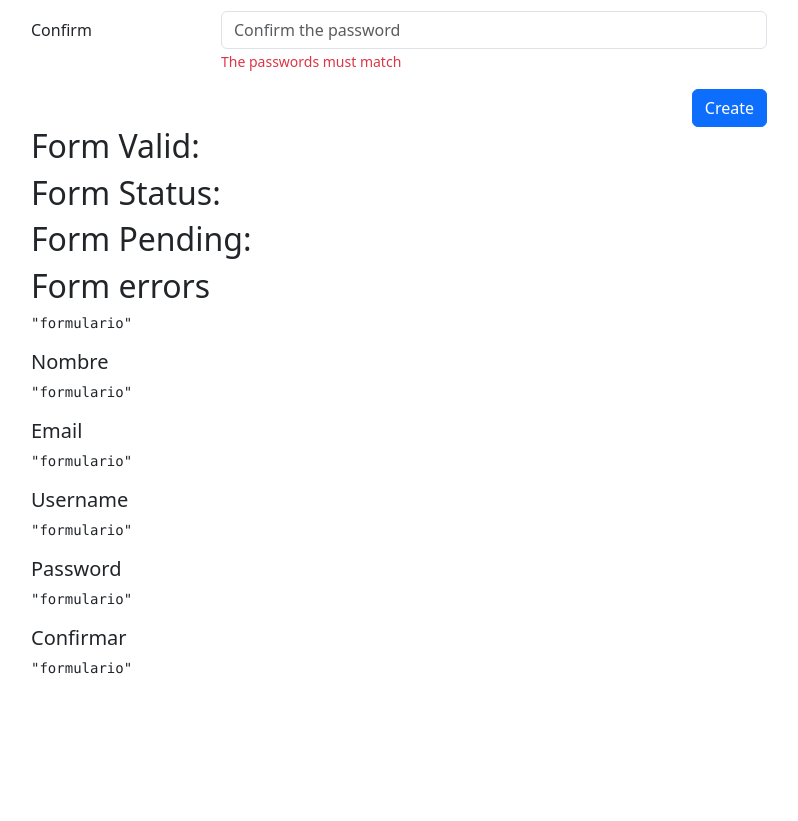
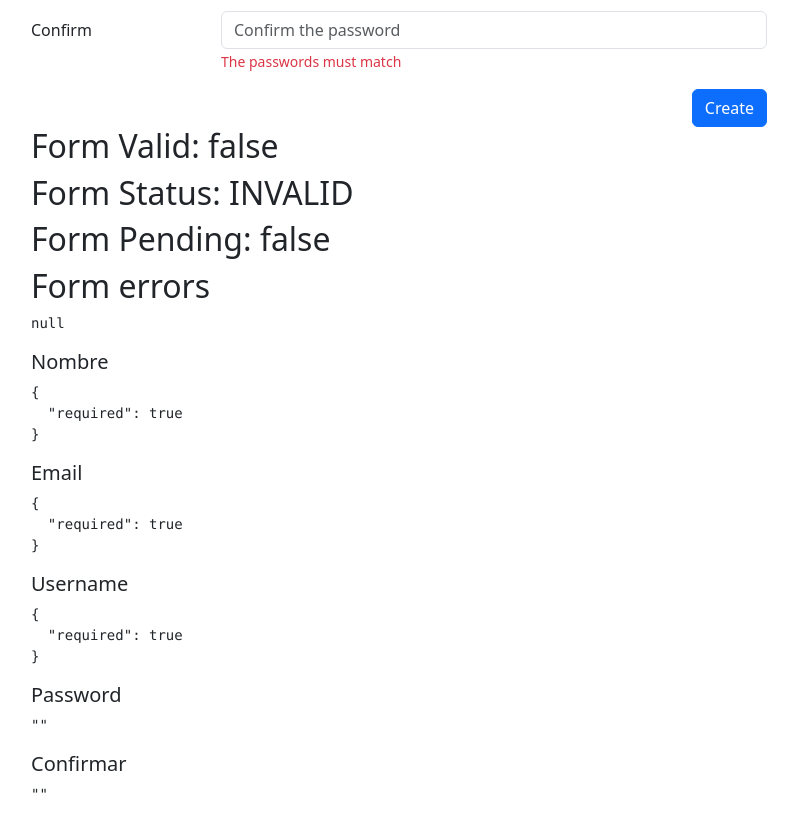
Before and after one commit to Jeremiaslr/AngularForms, an Angular app: page /auth/sign-up in a window 1280 px wide. Shown: the part 420-1241 px from the top of the page, without its empty margins (51-849 px from the left). Before the commit the page ends 1115 px from the top, so only its background shows below. Built offline with nearby package versions, Linux system fonts and the light colour scheme.

Commit message:
implement register form and some validations

```diff
--- a/src/app/auth/auth.module.ts
+++ b/src/app/auth/auth.module.ts
@@ -3,6 +3,7 @@
 
 import { AuthRoutingModule } from './auth-routing.module';
 import { RegisterPageComponent } from './pages/register-page/register-page.component';
+import { ReactiveFormsModule } from '@angular/forms';
 
 
 @NgModule({
@@ -11,7 +12,8 @@
   ],
   imports: [
     CommonModule,
-    AuthRoutingModule
+    AuthRoutingModule,
+    ReactiveFormsModule
   ]
 })
 export class AuthModule { }
--- a/src/app/auth/pages/register-page/register-page.component.html
+++ b/src/app/auth/pages/register-page/register-page.component.html
@@ -4,7 +4,7 @@
 <div class="row">
     <div class="col">
 
-        <form autocomplete="off">
+        <form [formGroup]="myForm" (ngSubmit)="onSubmit()" autocomplete="off">
 
             <!-- Name -->
             <div class="row mb-3">
@@ -12,6 +12,7 @@
                 <div class="col-sm-9">
                     <input type="text"
                            class="form-control"
+                           formControlName="name"
                            placeholder="User's name">
 
                     <span class="form-text text-danger">
@@ -26,6 +27,7 @@
                 <div class="col-sm-9">
                     <input type="email"
                            class="form-control"
+                           formControlName="email"
                            placeholder="User's email">
                     <span class="form-text text-danger">
                         email error message
@@ -39,6 +41,7 @@
                 <div class="col-sm-9">
                     <input type="text"
                            class="form-control"
+                           formControlName="username"
                            placeholder="User's code name">
                     <span class="form-text text-danger">
                           The username cannot be Strider
@@ -52,6 +55,7 @@
                 <div class="col-sm-9">
                     <input type="password"
                            class="form-control"
+                           formControlName="password"
                            placeholder="Account password">
 
                     <span class="form-text text-danger">
@@ -66,6 +70,7 @@
                 <div class="col-sm-9">
                     <input type="password"
                            class="form-control"
+                           formControlName="password2"
                            placeholder="Confirm the password">
 
                     <span class="form-text text-danger">
@@ -90,24 +95,24 @@
 </div>
 
 
-<h2>Form Valid: </h2>
-<h2>Form Status: </h2>
-<h2>Form Pending: </h2>
+<h2>Form Valid: {{ myForm.valid }} </h2>
+<h2>Form Status: {{ myForm.status }} </h2>
+<h2>Form Pending: {{ myForm.pending }} </h2>
 <h2>Form errors</h2>
-<pre>{{ 'formulario' | json }}</pre>
+<pre>{{ myForm.errors| json }}</pre>
 
 <h5>Nombre</h5>
-<pre>{{ 'formulario' | json }}</pre>
+<pre>{{ myForm.controls['name'].errors | json }}</pre>
 
 <h5>Email</h5>
-<pre>{{ 'formulario' | json }}</pre>
+<pre>{{ myForm.controls['email'].errors | json }}</pre>
 
 <h5>Username</h5>
-<pre>{{ 'formulario' | json }}</pre>
+<pre>{{ myForm.controls['username'].errors | json }}</pre>
 
 
 <h5>Password</h5>
-<pre>{{ 'formulario' | json }}</pre>
+<pre>{{ myForm.value.password | json }}</pre>
 
 <h5>Confirmar</h5>
-<pre>{{ 'formulario' | json }}</pre>
+<pre>{{ myForm.value.password2 | json }}</pre>
--- a/src/app/auth/pages/register-page/register-page.component.ts
+++ b/src/app/auth/pages/register-page/register-page.component.ts
@@ -1,4 +1,6 @@
 import { Component } from '@angular/core';
+import { FormBuilder, FormGroup, Validators } from '@angular/forms';
+import * as customValidators from '../../../shared/validators/validators';
 
 @Component({
   templateUrl: './register-page.component.html',
@@ -6,4 +8,22 @@
 })
 export class RegisterPageComponent {
 
+  public myForm: FormGroup = this.fb.group({
+    name: ['', [ Validators.required, Validators.pattern(customValidators.firstNameAndLastnamePattern) ]],
+    email: ['', [ Validators.required, Validators.pattern(customValidators.emailPattern)  ]],
+    username: ['', [ Validators.required, customValidators.cantBeStrider ]],
+    password: ['', [ Validators.required, Validators.minLength(6) ]],
+    password2: ['', [ Validators.required ]]
+  })
+
+  constructor( private fb: FormBuilder ) {}
+
+  isValidField( field: string ) {
+    //todo: implement from a service
+  }
+
+  onSubmit() {
+    this.myForm.markAllAsTouched()
+  }
+
 }
--- /dev/null
+++ b/src/app/shared/validators/validators.ts
@@ -0,0 +1,17 @@
+import { FormControl, ValidationErrors } from "@angular/forms";
+
+export const firstNameAndLastnamePattern: string = '([a-zA-Z]+) ([a-zA-Z]+)';
+export const emailPattern: string = "^[a-z0-9._%+-]+@[a-z0-9.-]+\\.[a-z]{2,4}$";
+
+export const cantBeStrider = ( control: FormControl ): ValidationErrors | null => {
+
+  const value: string = control.value.trim().toLowerCase()
+
+  if ( value === 'strider') {
+    return {
+      noStrider: true,
+    }
+  }
+
+  return null
+}
```
